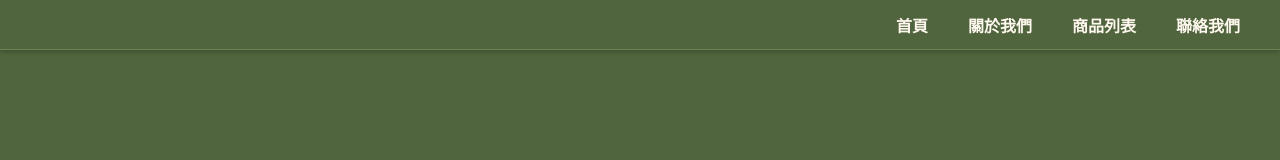
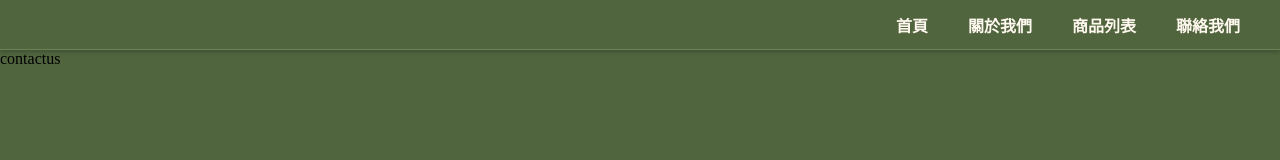
Before and after one commit to binghan60/tsai-vue, a Vue app: page /contactus in a window 1280 px wide. Before the commit this address had no page. Shown: the top 160 px of the page. Built offline with nearby package versions, Linux system fonts and the light colour scheme.

Commit message:
新增路由

```diff
--- a/src/router/index.js
+++ b/src/router/index.js
@@ -1,6 +1,8 @@
 import { createRouter, createWebHistory } from 'vue-router'
 import HomeView from '../views/HomeView.vue'
 import AboutView from '../views/AboutView.vue'
+import ProductListView from '../views/ProductListView.vue'
+import ContactusView from '../views/ContactusView.vue'
 
 const router = createRouter({
   history: createWebHistory(import.meta.env.BASE_URL),
@@ -15,6 +17,16 @@ const router = createRouter({
       name: 'about',
       component: AboutView,
     },
+    {
+      path: '/productlist',
+      name: 'productlist',
+      component: ProductListView,
+    },
+    {
+      path: '/contactus',
+      name: 'contactus',
+      component: ContactusView,
+    },
   ],
 })
 
--- /dev/null
+++ b/src/views/ContactusView.vue
@@ -0,0 +1,3 @@
+<template>
+  <div>contactus</div>
+</template>
```
